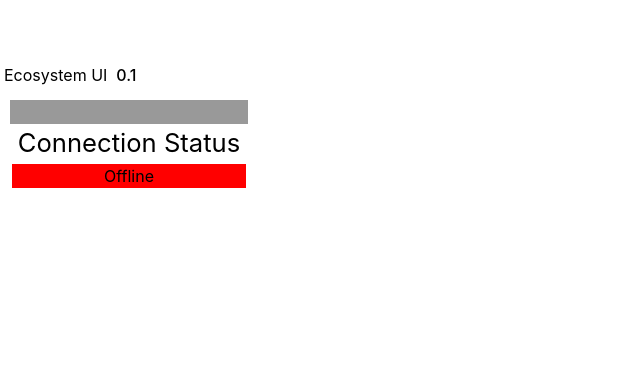
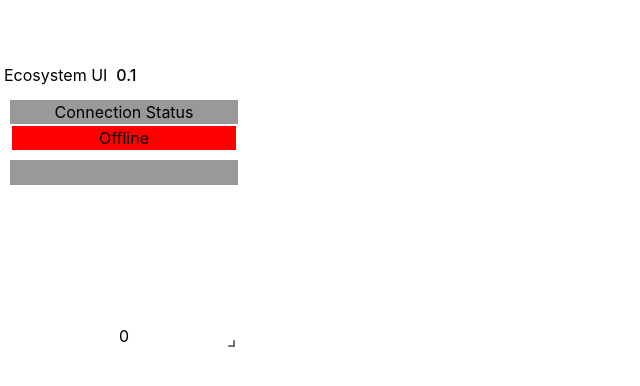
Before and after one commit to DCS77/ecosystem, a React (Vite) app in the folder frontend/: page / in a window 1280 px wide. Shown: the top 386 px of the page, without its empty margins (0-640 px from the left). Built offline with nearby package versions, Linux system fonts and the light colour scheme; no server answers.

Commit message:
Market data widget and reorganise files

```diff
--- a/frontend/src/App.tsx
+++ b/frontend/src/App.tsx
@@ -1,12 +1,14 @@
-import Connection from './plugins/connection/connection';
 import GridLayout from "react-grid-layout";
-import MenuBar from './components/menuBar';
+import MenuBar from './core/menu_bar/menu_bar';
+import Connection from './core/connection/connection';
+import MarketData from './plugins/market_data/market_data';
 
 import './App.css';
 
 function App() {
   const layout = [
-    { i: "connection", x: 0, y: 0, w: 2.5, h: 2.5, minW: 2.5, maxW: 2.5, minH: 2.5, maxH: 2.5, isResizable: false },
+    { i: "connection", x: 0, y: 0, w: 10, h: 3, minW: 10, maxW: 10, minH: 3, maxH: 3, isResizable: false },
+    { i: "market-data", x: 0, y: 0, w: 10, h: 10, minW: 10, maxW: 20, minH: 10, maxH: 30, isResizable: true },
   ];
 
   return (
@@ -15,14 +17,13 @@ function App() {
       <GridLayout
         className="layout"
         layout={layout}
-        cols={12}
-        rowHeight={30}
+        cols={50}
+        rowHeight={10}
         width={1200}
         draggableHandle=".handle"
       >
-        <div key="connection">
-          <Connection />
-        </div>
+        <div key="connection"><Connection /></div>
+        <div key="market-data"><MarketData /></div>
       </GridLayout>
     </>
   )
--- /dev/null
+++ b/frontend/src/core/connection/backend.ts
@@ -0,0 +1,5 @@
+import { get } from "../../lib/backend";
+
+export async function getConnectionState() {
+  return await get<{ online: boolean }>("connection");
+}
--- a/frontend/src/plugins/connection/connection.tsx
+++ b/frontend/src/core/connection/connection.tsx
@@ -1,5 +1,5 @@
-import Widget from "../widget";
-import { getState } from "../../lib/link";
+import Widget from "../widget/widget";
+import { getConnectionState } from "./backend";
 import { useEffect, useState } from "react";
 
 import './connection.css';
@@ -8,7 +8,7 @@ function Connection() {
   const [isConnected, setConnected] = useState(false);
 
   const updateState = async () => {
-    getState().then(state => {
+    getConnectionState().then(state => {
       setConnected(!!state.online);
     }).catch(error => {
       console.error("getStatus", { error });
--- a/frontend/src/components/menuBar.tsx
+++ b/frontend/src/core/menu_bar/menu_bar.tsx
@@ -1,7 +1,7 @@
-import { PropsWithChildren, useState } from 'react';
+import { PropsWithChildren } from 'react';
 import copy from 'copy-to-clipboard';
 
-import './menuBar.css';
+import './menu_bar.css';
 
 const copyVersion = (version: string) => {
   copy('Ecosystem UI v' + version);
--- a/frontend/src/plugins/widget.tsx
+++ b/frontend/src/core/widget/widget.tsx
@@ -3,13 +3,15 @@ import './widget.css';
 
 export interface WidgetProps {
   title: string;
+  version?: string;
 }
 
 function Widget(props: PropsWithChildren<WidgetProps>) {
   return (
     <div className="widget">
-      <div className="handle"></div>
-      <span className="title">{props.title}</span>
+      <div className="handle">
+        {props.title} {props.version}
+      </div>
       <div className="plugin">
         {props.children}
       </div>
--- a/frontend/src/lib/link.ts
+++ /dev/null
@@ -1,5 +0,0 @@
-import { get } from "./backend";
-
-export async function getState() {
-  return await get<{ online: boolean }>("state");
-}
--- /dev/null
+++ b/frontend/src/plugins/market_data/backend.ts
@@ -0,0 +1,9 @@
+import { get } from "../../lib/backend";
+
+export async function getInfo() {
+  return await get<{
+    name: string;
+    version: string;
+    uptime: number;
+  }>("plugin/marketdata/info");
+}
--- /dev/null
+++ b/frontend/src/plugins/market_data/market_data.css
@@ -0,0 +1,3 @@
+.info {
+  background: #fff;
+}
--- /dev/null
+++ b/frontend/src/plugins/market_data/market_data.tsx
@@ -0,0 +1,41 @@
+import Widget from "../../core/widget/widget";
+import { getInfo } from "./backend";
+import { useEffect, useState } from "react";
+
+import './market_data.css';
+
+function MarketData() {
+  const [info, setInfo] = useState({
+    name: "",
+    version: "",
+    uptime: 0,
+  });
+
+  const updateInfo = async () => {
+    getInfo().then(info => {
+      console.log(info);
+      setInfo(info);
+    }).catch(error => {
+      console.error("getStatus", { error });
+      setInfo({
+        name: "",
+        version: "",
+        uptime: 0,
+      });
+    });
+  };
+
+  useEffect(() => {
+    updateInfo();
+  }, []);
+
+  return (
+    <Widget title={info.name} version={info.version}>
+      <div className="info">
+        <div>{info.uptime}</div>
+      </div>
+    </Widget>
+  )
+}
+
+export default MarketData;
```
Also changed, not shown: frontend/src/core/connection/connection.css (renamed from frontend/src/plugins/connection/connection.css), frontend/src/core/menu_bar/menu_bar.css (renamed from frontend/src/components/menuBar.css), frontend/src/core/widget/widget.css (renamed from frontend/src/plugins/widget.css).
